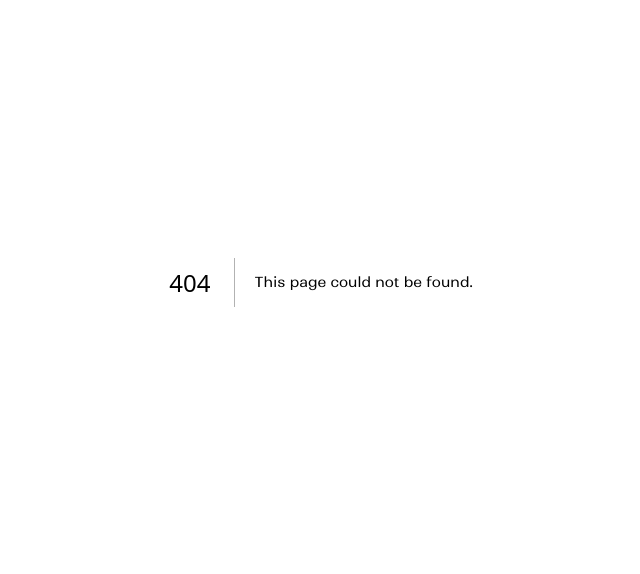
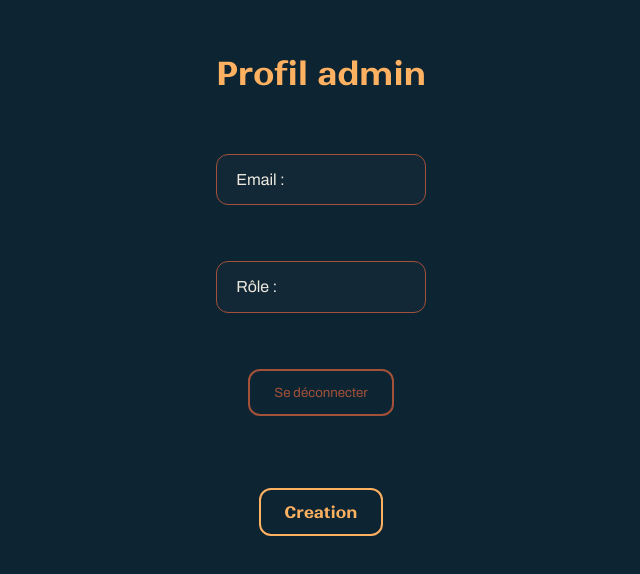
Before and after one commit to Mayel-0/Tech_Talk-Remaster-JS, a Next.js app: page /profil in a window 1280 px wide. Before the commit this address had no page. Shown: the part 118-692 px from the top of the page, without its empty margins (319-959 px from the left). Built offline with nearby package versions, Linux system fonts and the light colour scheme.

Commit message:
add profil page

```diff
--- /dev/null
+++ b/src/app/profil/page.tsx
@@ -0,0 +1,24 @@
+export default function ProfilPage() {
+  return (
+    <main className="containerprofile">
+      <h1>Profil admin</h1>
+      <p>Email : </p>
+      <p>Rôle : </p>
+
+      {
+        //    <p>Email : {{.Email}}</p>
+        //    <p>Rôle : {{.Role}}</p>
+      }
+
+      <form method="post" action="/logout">
+        <button type="submit">Se déconnecter</button>
+      </form>
+
+      <div className="buttonAdmin">
+        <a href="/podcast/create">
+          <button>Creation</button>
+        </a>
+      </div>
+    </main>
+  )
+}
```
